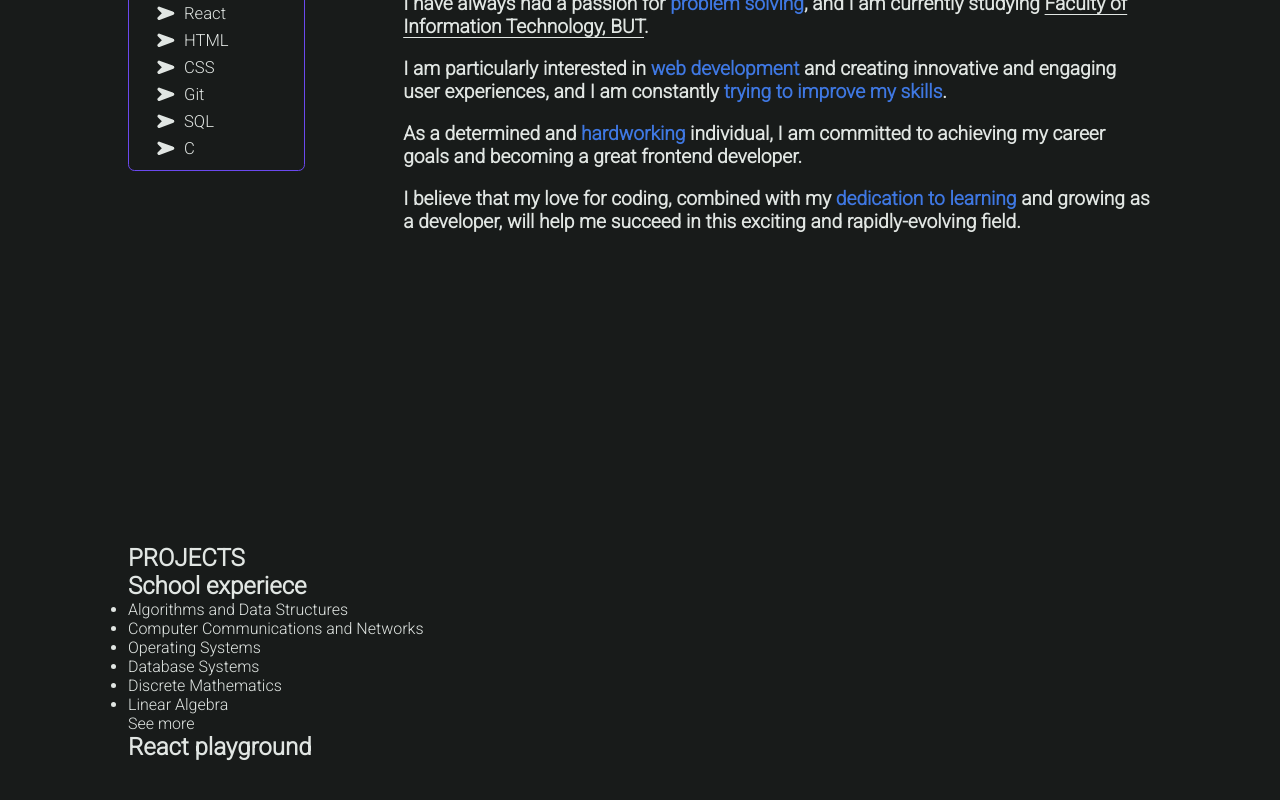
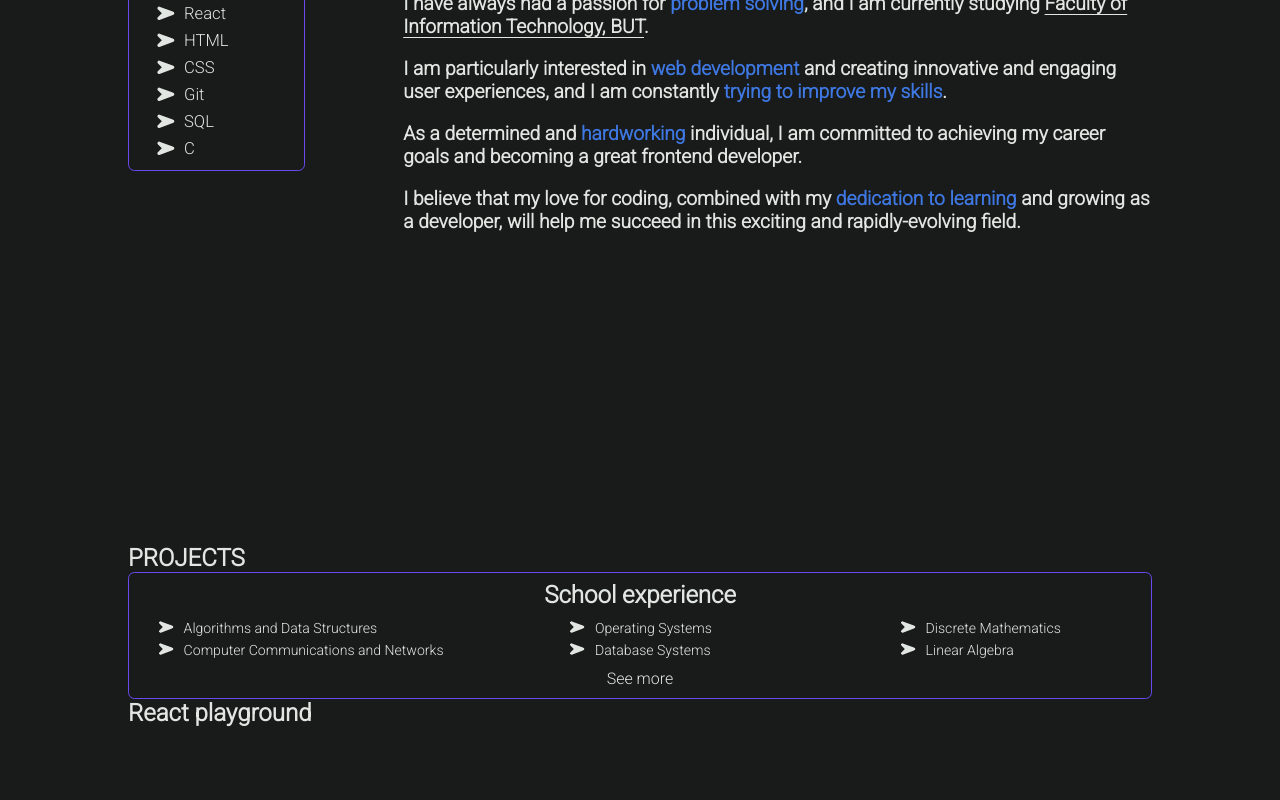
Before and after one commit to JosephSusik/website, a React (Create React App) app: page / in a window 1280 px wide. Shown: the part 1152-1952 px from the top of the page. Built offline with nearby package versions, Linux system fonts and the light colour scheme.

Commit message:
Add files via upload

```diff
--- a/src/index.css
+++ b/src/index.css
@@ -83,7 +83,7 @@ nav a:hover {
   color: var(--secondary-color);
 }
 
-nav li:after {
+nav li a:after {
   content: '';
   display: block;
   margin: auto;
@@ -94,7 +94,7 @@ nav li:after {
   transition: width .5s ease, background-color .5s ease;
 }
 
-nav li:hover:after {
+nav li a:hover:after {
   width: 100%;
 }
 
@@ -245,6 +245,8 @@ section {
 
   opacity: 0;
   animation: reveal .5s forwards var(--time);
+
+  user-select: none;
 }
 
 .arr {
@@ -269,11 +271,6 @@ section {
   width: min-content;
 }
 
-.about div li:hover {
-  color: var(--secondary-color);
-  cursor: pointer;
-}
-
 .about .intro {
   font-size: 3vw;
 }
@@ -293,6 +290,75 @@ section {
 
 .about a:hover {
   cursor: pointer;
+}
+
+.projects .school {
+  display: grid;
+  grid-template-rows: repeat(3, auto);
+
+  border: 1px solid var(--border);
+  border-radius: .5vw;
+  padding: .6vw;
+  place-items: center;
+
+  gap: 1.4vh;
+}
+
+.projects .school-classes {
+  display: grid;
+  grid-template-columns: repeat(3, 1fr);
+  gap: 1vw;
+
+  width: 100%;
+
+  place-items: center;
+}
+
+.projects .school-classes ul {
+  list-style: none;
+  display: flex;
+  flex-direction: column;
+  gap: .8vh;
+}
+
+.projects .school-classes li {
+  display: flex;
+  gap: 1vw;
+  width: max-content;
+  user-select: none;
+
+  font-size: 1.1vw;
+}
+
+.projects .school-classes li:hover {
+  cursor: pointer;
+  color: var(--secondary-color);
+}
+
+.projects .school button {
+  all: unset;
+  user-select: none;
+  color: var(--fontcolor);
+}
+
+.projects .school button:after {
+  content: '';
+  display: block;
+  margin: auto;
+  height: 0px;
+  width: 0px;
+  padding-bottom: 0.1vh;
+  border-bottom: 1px solid var(--border);
+  transition: width .5s ease, background-color .5s ease;
+}
+
+.projects .school button:hover:after {
+  width: 100%;
+}
+
+.projects .school button:hover {
+  cursor: pointer;
+  color: var(--secondary-color);
 }
 
 .dark-mode-toggle {
--- a/src/pages/homepage.tsx
+++ b/src/pages/homepage.tsx
@@ -80,20 +80,25 @@ function Homepage() {
 
         <section className="projects" id="projects">
             <h1>PROJECTS</h1>
-            <h2>School experiece</h2>
+            <div className="school">
+                <h2>School experience</h2>
+                <div className="school-classes">
                     <ul>
-                <li>Algorithms and Data Structures</li>
-                <li>Computer Communications and Networks</li>
+                        <li><FaLocationArrow className="arr"/>Algorithms and Data Structures</li>
+                        <li><FaLocationArrow className="arr"/>Computer Communications and Networks</li>
                     </ul>
                     <ul>
-                <li>Operating Systems</li>
-                <li>Database Systems</li>
+                        <li><FaLocationArrow className="arr"/>Operating Systems</li>
+                        <li><FaLocationArrow className="arr"/>Database Systems</li>
                     </ul>
                     <ul>
-                <li>Discrete Mathematics</li>
-                <li>Linear Algebra</li>
+                        <li><FaLocationArrow className="arr"/>Discrete Mathematics</li>
+                        <li><FaLocationArrow className="arr"/>Linear Algebra</li>
                     </ul>
-            <p>See more</p>
+                </div>
+                <button>See more</button>
+            </div>
+
 
             <h2>React playground</h2>
         </section>
```
Also changed, not shown: 1 other file (tests, documents, lock files or other folders). Lines whose indentation alone changed are shown as unchanged.
